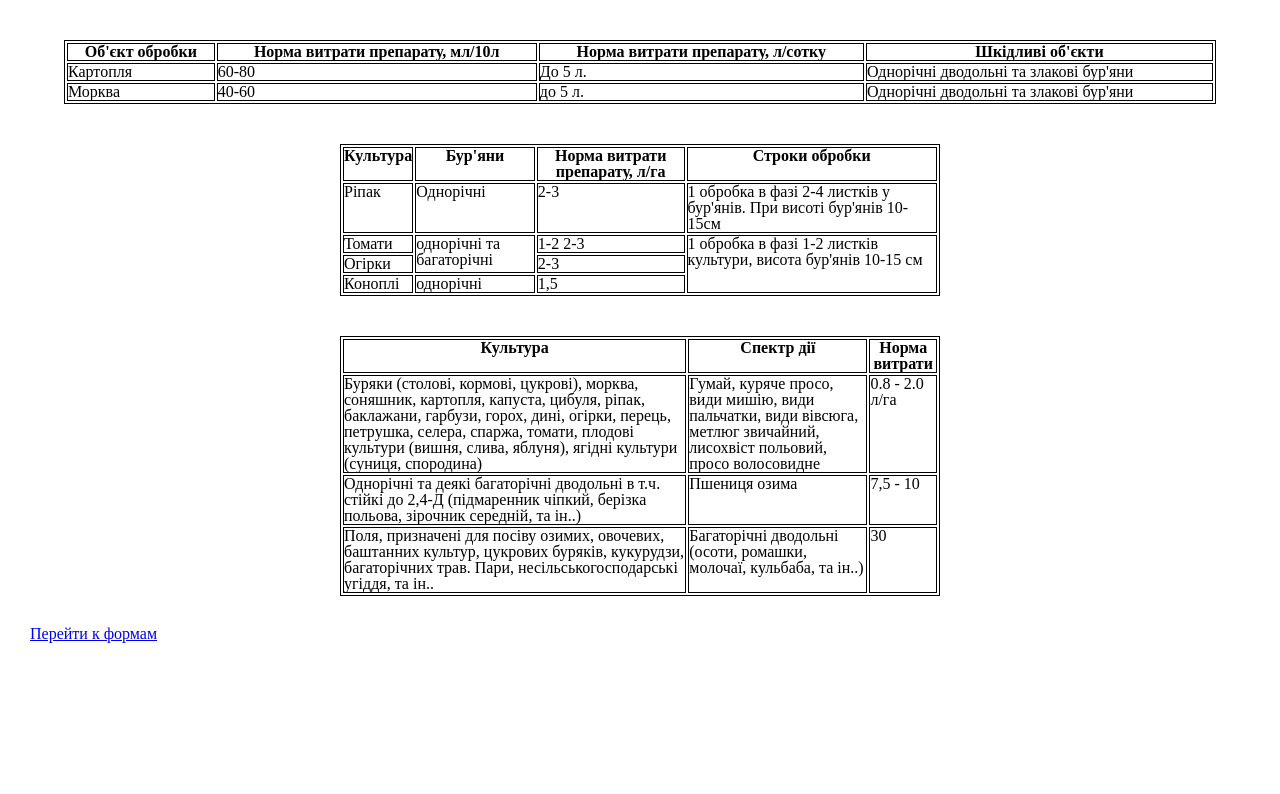
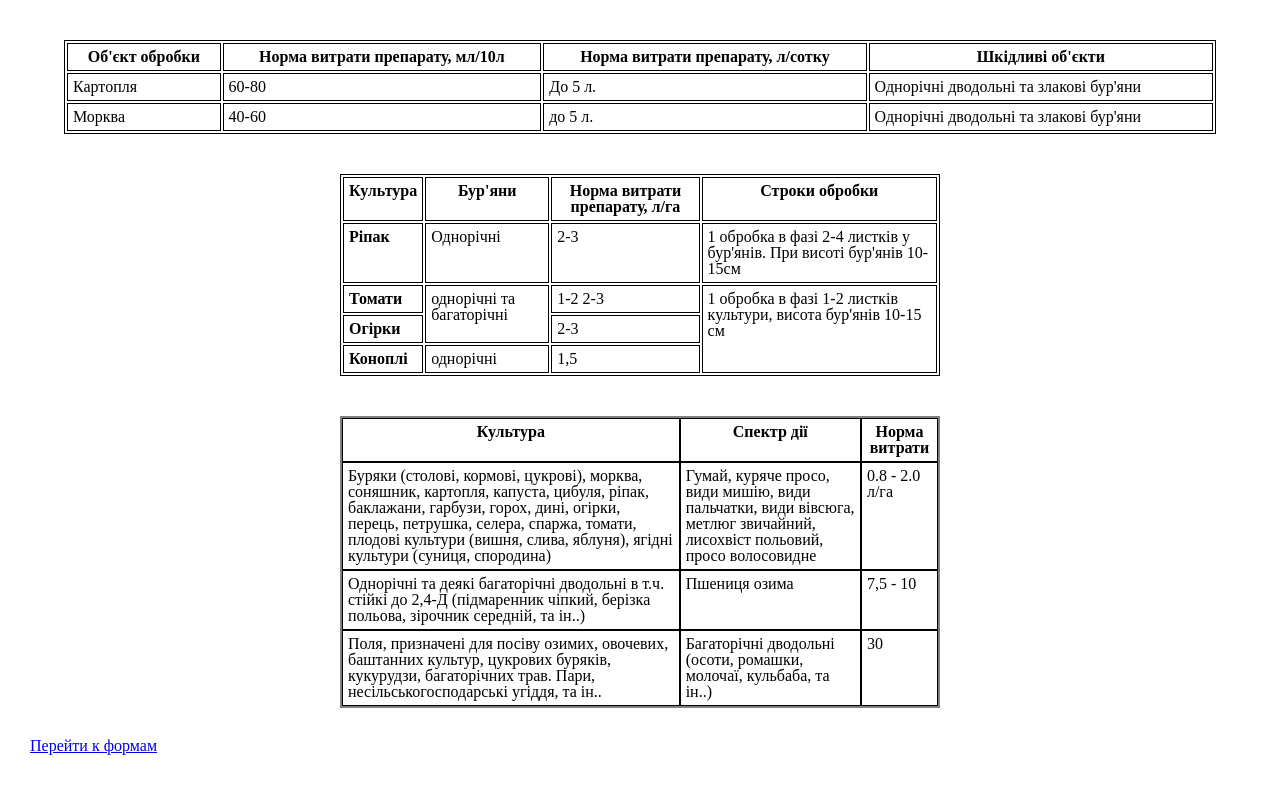
Before and after one commit to DVoloshun/geek_homework, a plain HTML site: page homework3/table.html in a window 1280 px wide. Drawn offline with Linux system fonts and the light colour scheme.

Commit message:
end work with table style

```diff
--- a/homework3/style.css
+++ b/homework3/style.css
@@ -17,8 +17,17 @@ table {
 	margin: 40px auto 0px;
 	width: 600px;
 }
+.table3 {
+	border: 2px double gray	;
+	border-spacing: 0px;
+}
+td, th{
+	padding:5px;
+}
 
-
+.bold th{
+	text-align:left;
+}
 
 h1{
 	font-size: 30px;
--- a/homework3/table.html
+++ b/homework3/table.html
@@ -7,7 +7,7 @@
 			<link href="style.css" rel="stylesheet" type="text/css">
 	</head>
 	<body>
-		<div>
+		<div class="main">
 			<table class="table1" border="1px">
 				<thead>
 					<tr>
@@ -41,25 +41,25 @@
 						<th>Строки обробки</th>
 					</tr>
 				</thead>
-				<tbody>
+				<tbody class="bold">
 					<tr>
-						<td>Ріпак</td>
+						<th>Ріпак</th>
 						<td>Однорічні</td>
 						<td>2-3</td>
 						<td>1 обробка в фазі 2-4 листків у бур'янів. При висоті бур'янів 10-15см</td>
 					</tr>
 					<tr>
-						<td>Томати</td>
+						<th>Томати</th>
 						<td rowspan="2">однорічні та багаторічні</td>
 						<td>1-2 2-3</td>
 						<td rowspan="3">1 обробка в фазі 1-2 листків культури, висота бур'янів 10-15 см</td>
 					</tr>
 					<tr>
-						<td>Огірки</td>
+						<th>Огірки</th>
 						<td>2-3</td>
 					</tr>
 					<tr>
-						<td>Коноплі</td>
+						<th>Коноплі</th>
 						<td>однорічні</td>
 						<td>1,5</td>
 					</tr>
```
